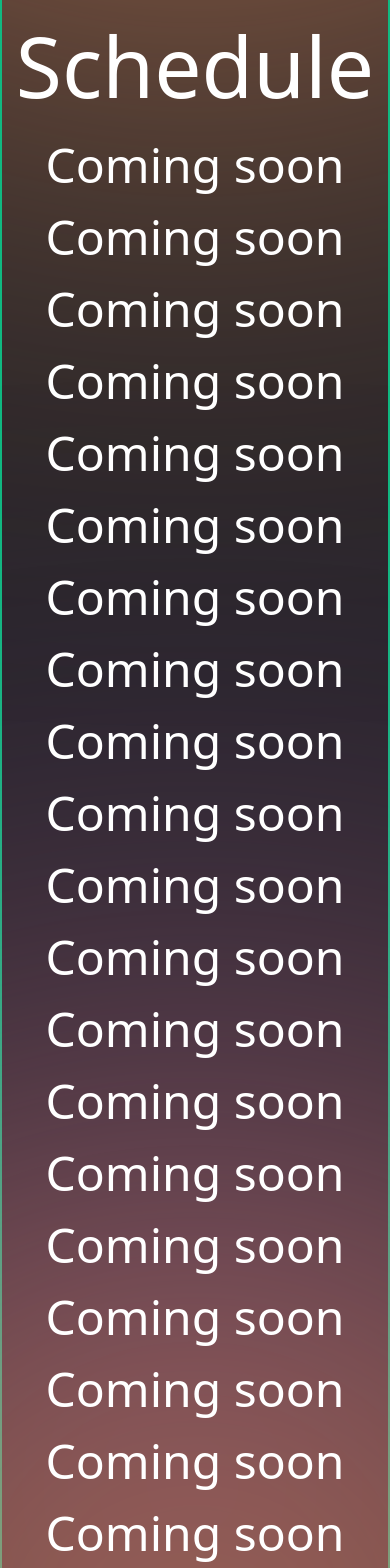
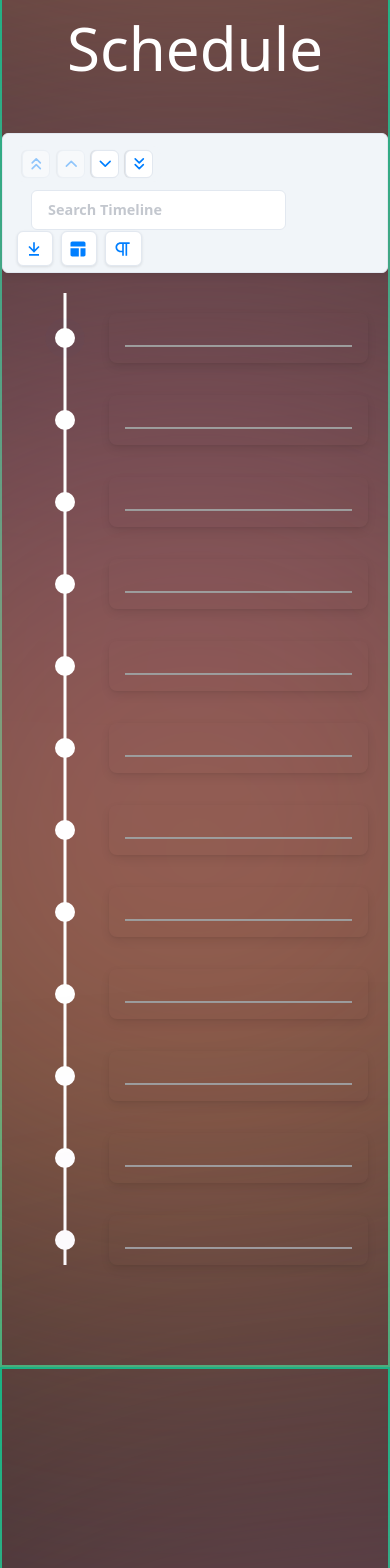
Before and after one commit to barcamp-bangkhen-11/bcbk11-frontend, a Next.js app: page / in a window 390 px wide. Shown: the part 4660-6228 px from the top of the page. Built offline with nearby package versions, Linux system fonts and the light colour scheme.

Commit message:
feature/schedule

```diff
--- a/package.json
+++ b/package.json
@@ -12,6 +12,7 @@
     "@t3-oss/env-nextjs": "^0.6.0",
     "next": "^13.4.19",
     "react": "18.2.0",
+    "react-chrono": "^2.3.1",
     "react-dom": "18.2.0",
     "react-fast-marquee": "^1.6.1",
     "zod": "^3.21.4"
--- /dev/null
+++ b/src/modules/Schedule/Box.tsx
@@ -0,0 +1,26 @@
+
+interface BoxProps {
+  time: string;
+  title: string;
+  details: string[];
+}
+const Box = ({ time, title, details }: BoxProps) => {
+
+  return (
+    <div className="flex flex-col items-start  h-full space-y-2  w-full lg:w-[360px]">
+      <div className="flex flex-col md:flex-row md:items-center space-x-2 space-y-2 md:space-y-0">
+        <h1 className="text-mobile-body lg:text-desktop-body font-bold border-2 border-white w-fit rounded-full py-1 whitespace-nowrap px-[10px]">{time}</h1>
+        <h1 className="text-mobile-body lg:text-desktop-body">{title}</h1>
+      </div>
+      <ul className=" flex flex-col items-start justify-start list-disc pl-[28px] text-start">
+      {details && details.map((item,index) => {
+        return (
+          <li key={index} className="text-mobile-sub lg:text-desktop-sub">{item}</li>
+          );
+        })}
+      </ul>
+    </div>
+  );
+};
+
+export default Box;
--- a/src/modules/Schedule/Schedule.tsx
+++ b/src/modules/Schedule/Schedule.tsx
@@ -1,48 +1,38 @@
 import React from "react";
 import Section from "../components/Section";
 import Flare from "../components/Flare";
+import Box from "./Box";
+import { Chrono } from "react-chrono";
+import { scheduleList } from "./ScheduleList";
+
+
 
 const Schedule = () => {
   return (
     <Section id="schedule" flexColCenter mockBorderPlsRemove>
       <Flare positionX="center" positionY="60%" />
 
-      <h1 className="text-desktop-h1">Schedule</h1>
-      <h2 className="text-desktop-h3">Coming soon</h2>
-      <h2 className="text-desktop-h3">Coming soon</h2>
-      <h2 className="text-desktop-h3">Coming soon</h2>
-      <h2 className="text-desktop-h3">Coming soon</h2>
-      <h2 className="text-desktop-h3">Coming soon</h2>
-      <h2 className="text-desktop-h3">Coming soon</h2>
-      <h2 className="text-desktop-h3">Coming soon</h2>
-      <h2 className="text-desktop-h3">Coming soon</h2>
-      <h2 className="text-desktop-h3">Coming soon</h2>
-      <h2 className="text-desktop-h3">Coming soon</h2>
-      <h2 className="text-desktop-h3">Coming soon</h2>
-      <h2 className="text-desktop-h3">Coming soon</h2>
-      <h2 className="text-desktop-h3">Coming soon</h2>
-      <h2 className="text-desktop-h3">Coming soon</h2>
-      <h2 className="text-desktop-h3">Coming soon</h2>
-      <h2 className="text-desktop-h3">Coming soon</h2>
-      <h2 className="text-desktop-h3">Coming soon</h2>
-      <h2 className="text-desktop-h3">Coming soon</h2>
-      <h2 className="text-desktop-h3">Coming soon</h2>
-      <h2 className="text-desktop-h3">Coming soon</h2>
-      <h2 className="text-desktop-h3">Coming soon</h2>
-      <h2 className="text-desktop-h3">Coming soon</h2>
-      <h2 className="text-desktop-h3">Coming soon</h2>
-      <h2 className="text-desktop-h3">Coming soon</h2>
-      <h2 className="text-desktop-h3">Coming soon</h2>
-      <h2 className="text-desktop-h3">Coming soon</h2>
-      <h2 className="text-desktop-h3">Coming soon</h2>
-      <h2 className="text-desktop-h3">Coming soon</h2>
-      <h2 className="text-desktop-h3">Coming soon</h2>
-      <h2 className="text-desktop-h3">Coming soon</h2>
-      <h2 className="text-desktop-h3">Coming soon</h2>
-      <h2 className="text-desktop-h3">Coming soon</h2>
-      <h2 className="text-desktop-h3">Coming soon</h2>
-      <h2 className="text-desktop-h3">Coming soon</h2>
-      <h2 className="text-desktop-h3">Coming soon</h2>
+      <h1 className="bg-transparent text-mobile-h1 lg:text-desktop-h1 mb-10">Schedule</h1>
+      <div className="w-full lg:max-w-[1440px]">
+        <Chrono
+          mode="VERTICAL_ALTERNATING"
+          hideControls
+          timelinePointDimension={20}
+          theme={{
+            primary: "white",
+            secondary: "white",
+            cardBgColor: "transparent",
+          }}
+          cardHeight={50}
+          enableBreakPoint verticalBreakPoint={1024}
+        >
+          {
+            scheduleList.map((item)=>(
+              <Box details={item.list} time={item.time} title={item.title} />
+            ))
+          }
+        </Chrono>
+      </div>
     </Section>
   );
 };
--- /dev/null
+++ b/src/modules/Schedule/ScheduleList.ts
@@ -0,0 +1,71 @@
+export const scheduleList = [
+    {
+      time: "8:30",
+      title: "Check-in and walk-in registration",
+      list: [
+        "Speakers present their speaking topics.",
+        "Attendees vote for topics to be heard in the morning session.",
+      ],
+    },
+    {
+      time: "9:30",
+      title: "End of morning session voting",
+      list: ["We will announce the chosen topics at 10:00."],
+    },
+    {
+      time: "10:00",
+      title: "Opening ceremony",
+      list: [],
+    },
+    {
+      time: "10:30",
+      title: "Morning sessions",
+      list: [
+        "Attendees vote for topics to be heard in the afternoon session.",
+        "Each speak session are 50 minutes with 10 minutes break time.",
+      ],
+    },
+    {
+      time: "12:10 - 13:10",
+      title: "Opening ceremony",
+      list: [],
+    },
+    {
+      time: "12:50",
+      title: "End of afternoon session voting",
+      list: ["We will announce the chosen topics at 13:10."],
+    },
+    {
+      time: "13:10",
+      title: "Afternoon sessions",
+      list: [
+        "Attendees vote for topics to be heard in the evening session after 13:30.",
+        "Each speak session are 50 minutes with 10 minutes break time.",
+      ],
+    },
+    {
+      time: "14:50 - 15:20",
+      title: "Short break",
+      list: [],
+    },
+    {
+      time: "15:00",
+      title: "End of evening session voting",
+      list: ["End of evening session voting"],
+    },
+    {
+      time: "15:20",
+      title: "Evening sessions",
+      list: ["Each speak session are 50 minutes with 10 minutes break time."],
+    },
+    {
+      time: "17:00",
+      title: "Closing ceremony",
+      list: [],
+    },
+    {
+      time: "17:30",
+      title: "Party time!",
+      list: ["Awarding session"],
+    },
+  ];
```
Also changed, not shown: 1 other file (tests, documents, lock files or other folders).
